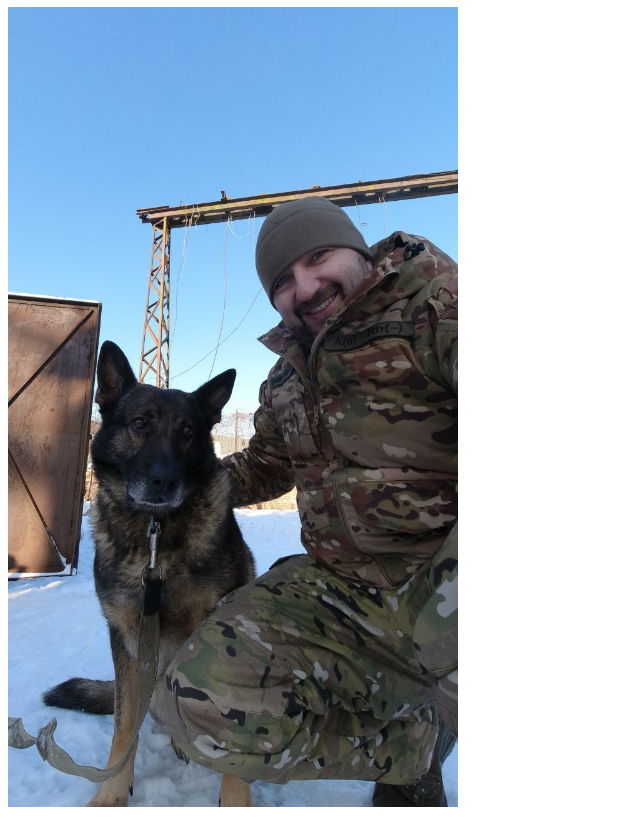
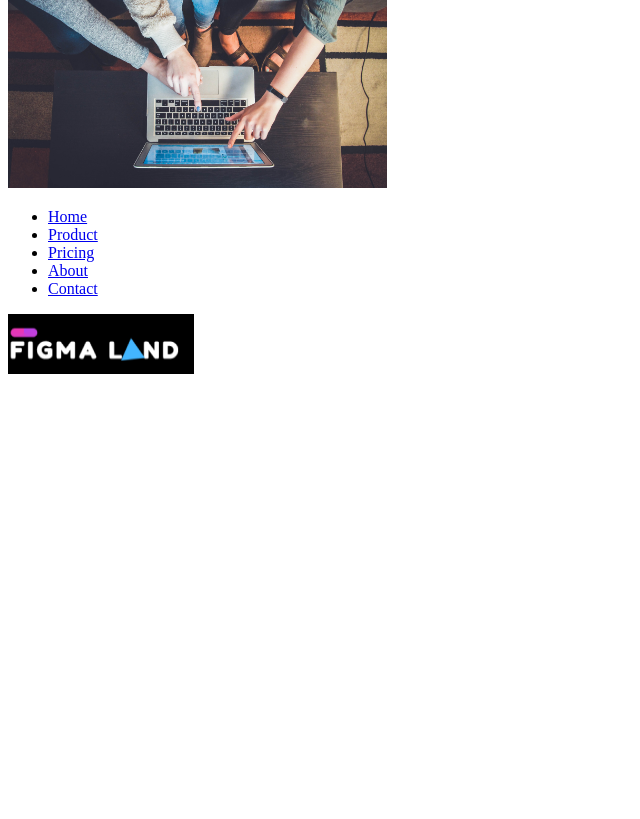
Before and after one commit to PavloChuchman/1038-Chuchman-1, a plain HTML site: page index.html in a window 1280 px wide. Shown: the part 73-892 px from the top of the page, without its empty margins (0-640 px from the left). After the commit the page ends 800 px from the top, so only its background shows below. Drawn offline with Linux system fonts and the light colour scheme.

Commit message:
First day, Don't forget finish it tomoroww

```diff
--- a/index.html
+++ b/index.html
@@ -8,7 +8,44 @@
     <link rel="shortcut icon" href="https://placekitten.com/96/139" type="image/x-icon">
 </head>
 <body>
-    <h1>Hello HTML</h1>
-    <img width="450" src="img/father.jpg" alt="father">
+    <!--Header-->
+<div>
+    <div>
+    <img src="img/laptop.jpg" alt="woops that my mistake">
+    <style>
+        img {
+        width: 30%;
+        };
+        </style>
+
+    <ul>
+        <li>
+            <a href="/index.html">Home</a> </li>
+        <li>
+            <a href="/index.html">Product</a> </li>
+        <li>
+            <a href="/index.html">Pricing</a>
+        </li>
+        <li>
+            <a href="/index.html">About</a>
+        </li>
+        <li>
+            <a href="/index.html">Contact</a>
+        </li>
+    </ul>
+    <p>
+        <img src="img/Rectangle 4.png" alt="rect image" style="background-color: black; width: 186px; height: 60px;"/>
+
+
+    </p>
+
+    </div>
+
+</div>
+
+
+
+
+
 </body>
 </html>
```
Also changed, not shown: img/Rectangle 4.png (added), img/father.jpg (deleted), img/laptop.jpg (added).
